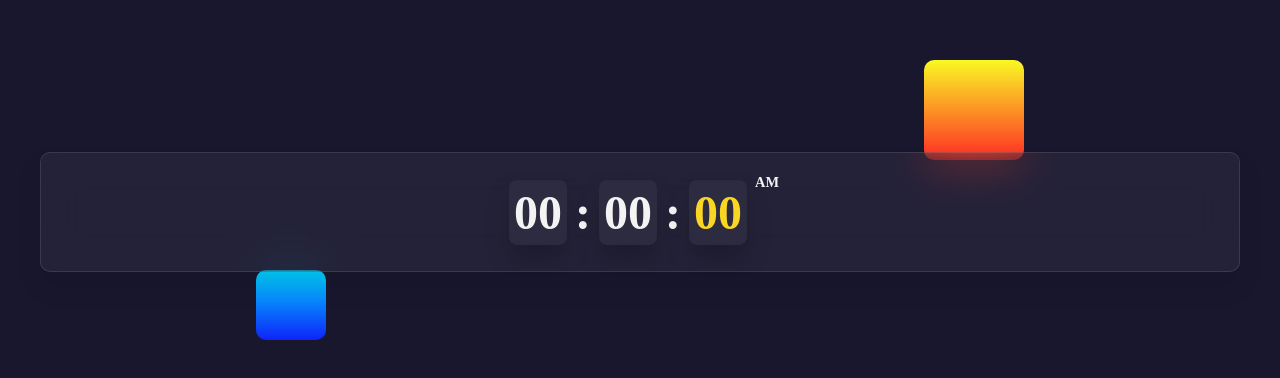
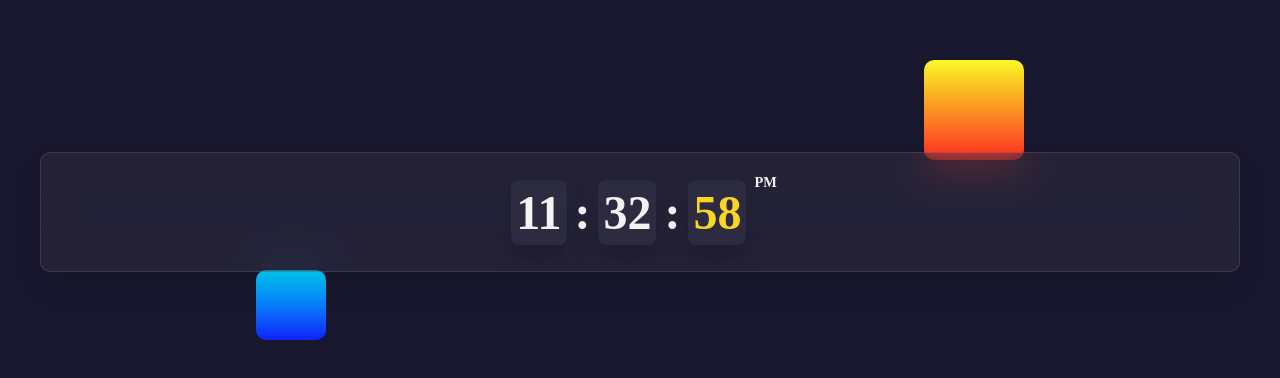
Before and after one commit to Duskborne-01/digital-clock, a plain HTML site: page index.html in a window 1280 px wide. Shown: the part 188-566 px from the top of the page. Drawn offline with Linux system fonts and the light colour scheme; files that its build step writes are made by us from their sources.

Commit message:
Update stylesheet and script paths in index.html

```diff
--- a/index.html
+++ b/index.html
@@ -7,7 +7,7 @@
 
     <title>Boxed Simple clock</title>
 
-    <link rel="stylesheet" href="../css/style.css" />
+    <link rel="stylesheet" href="./style.css" />
   </head>
   <body>
     <section>
@@ -24,6 +24,6 @@
       </div>
     </section>
 
-    <script src="../js/script.js"></script>
+    <script src="./script.js"></script>
   </body>
 </html>
```
